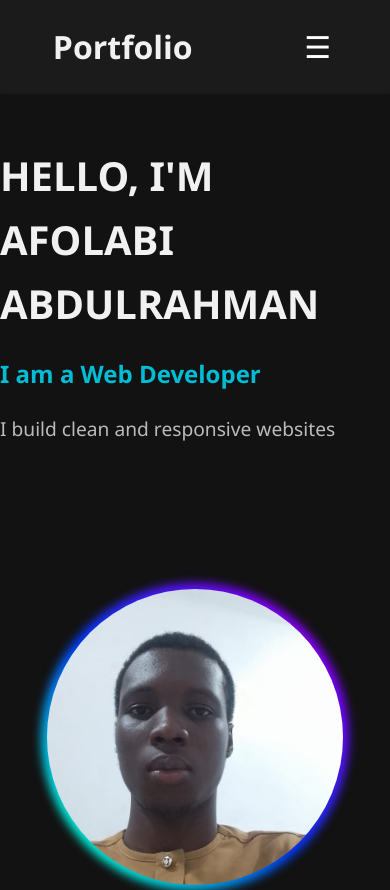
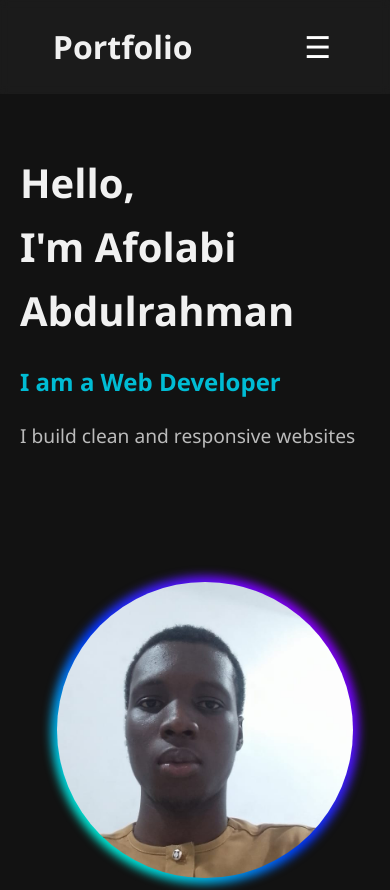
Before and after one commit to abdulrahman-11-afk/my-portfolio, a plain HTML site: page index.html in a window 390 px wide. Shown: the top 890 px of the page. Drawn offline with Linux system fonts and the light colour scheme.

Commit message:
i updated my mobile response

```diff
--- a/index.html
+++ b/index.html
@@ -25,9 +25,14 @@
     </div>
 
     <header id="home">
-        <div>
+        <div id="navtxt">
             <h1>HELLO, I'M <br>AFOLABI ABDULRAHMAN</h1>
-            <h2 id="typing"></h2>
+            <h2 class="typing"></h2>
+            <p>I build clean and responsive websites</p>
+        </div>
+        <div id="mobile">
+            <h1>Hello,<br> I'm Afolabi Abdulrahman</h1>
+              <h2 class="typing"></h2>
             <p>I build clean and responsive websites</p>
         </div>
         <div class="imgdiv">
@@ -105,7 +110,9 @@
 
         function typeEffect() {
             if (i < text.length) {
-                document.getElementById("typing").innerHTML += text.charAt(i);
+                document.querySelectorAll(".typing").forEach(el => {
+                    el.innerHTML += text.charAt(i);
+                });
                 i++;
                 setTimeout(typeEffect, 100);
             }
--- a/style.css
+++ b/style.css
@@ -211,6 +211,9 @@
             color: white;
             cursor: pointer;
         }
+        #mobile{
+            display: none;
+        }
 
         @media (max-width: 768px) {
             .navbar {
@@ -244,6 +247,13 @@
             }
 
             #home {
-                gap: 50px;
+                gap: 20px;
+                margin-left: 20px;
             }
+            #navtxt{
+                display: none;
+            }
+            #mobile{
+            display: block;
         }
+        }
```
